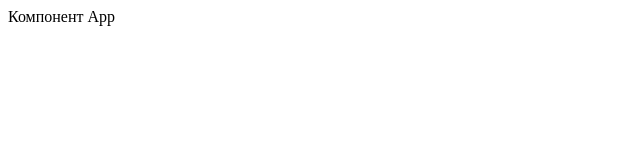
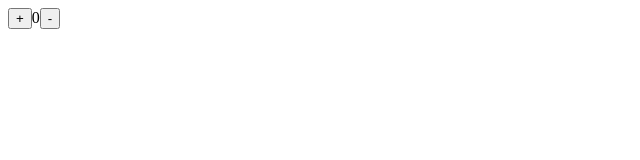
Before and after one commit to SergeyShashin/react151223, a React app: page / in a window 1280 px wide. Shown: the top 160 px of the page, without its empty margins (0-640 px from the left). Built offline with nearby package versions, Linux system fonts and the light colour scheme.

Commit message:
React 151223 lesson2 handleClick done.

```diff
--- a/src/components/App.jsx
+++ b/src/components/App.jsx
@@ -3,12 +3,26 @@ import React, { Component } from 'react';
 export class App extends Component {
   constructor(props) {
     super(props);
+
+    this.state = {
+      counter: 0
+    }
+  }
+
+  handleClick = event => {
+    let sign = event.target.dataset.sign;
+    console.log(sign);
+    this.setState(prevState => prevState.counter += sign === '+' ? 1 : -1);
   }
 
   render() {
 
     return (
-      <div>Компонент App</div>
+      <div>
+        <button data-sign='+' onClick={this.handleClick}>+</button>
+        <span>{this.state.counter}</span>
+        <button data-sign='-' onClick={this.handleClick}>-</button>
+      </div>
     );
 
   }
```
